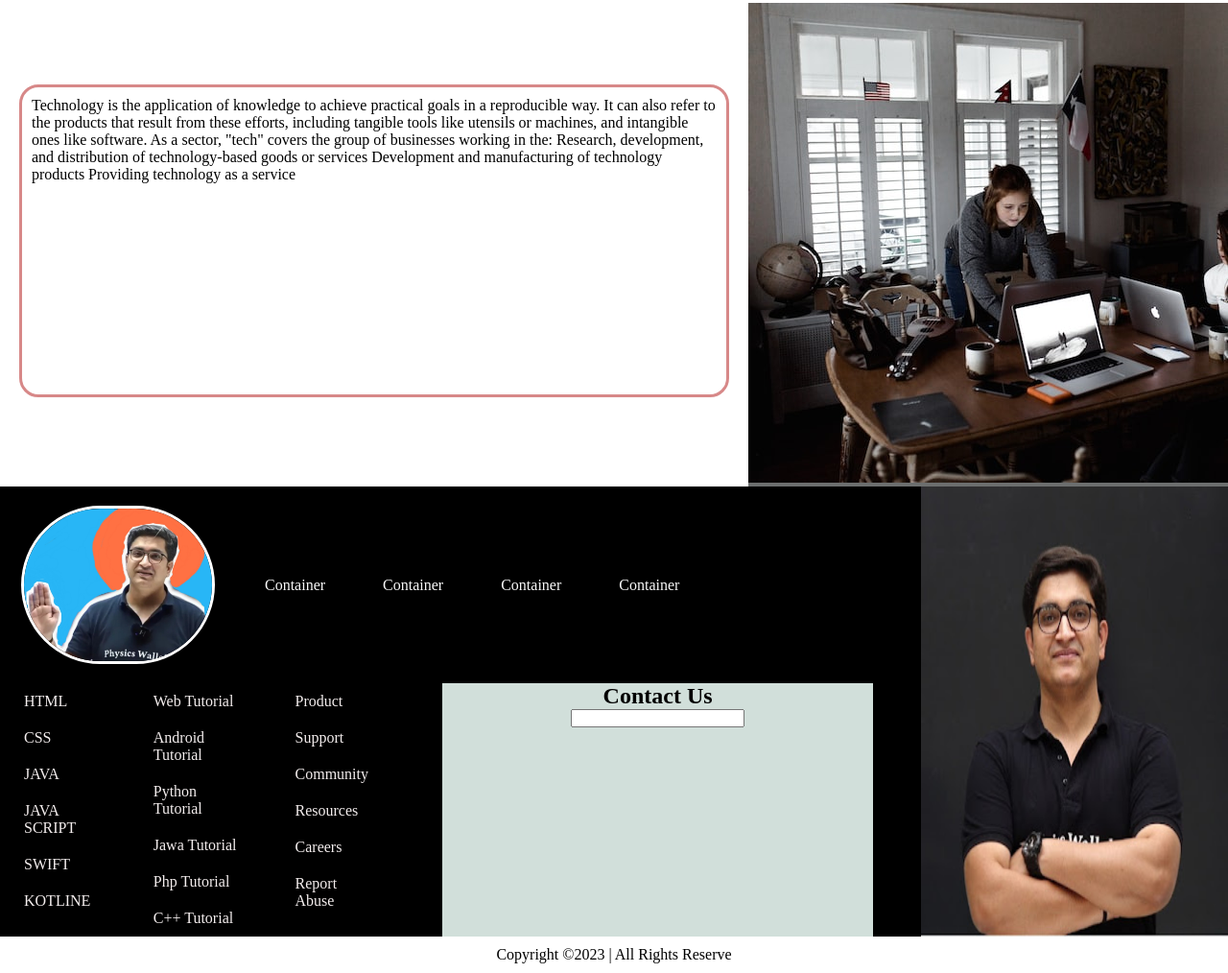
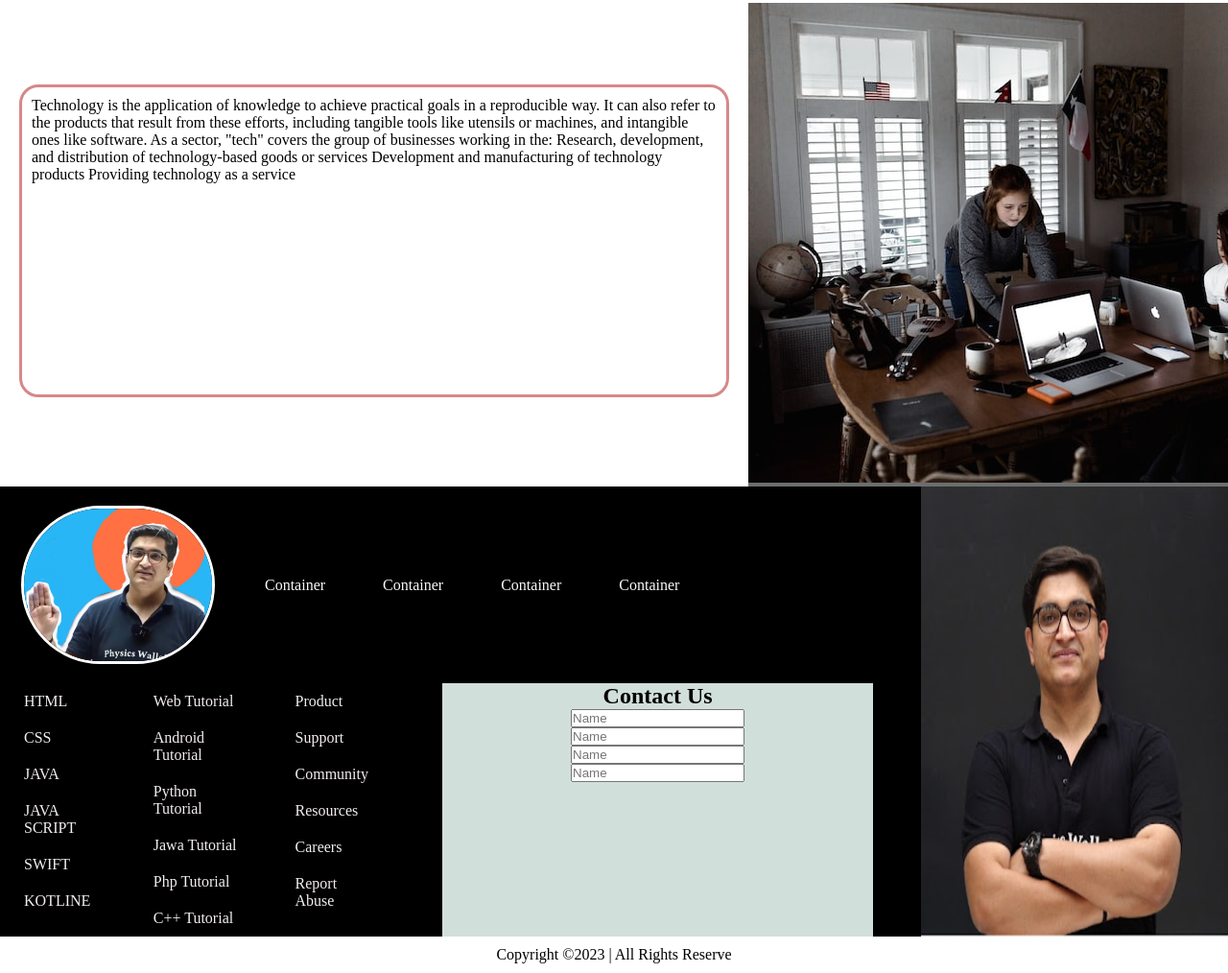
Before and after one commit to Paramhansh/simpu, a plain HTML site: page index.html in a window 1280 px wide. Shown: the part 1200-2214 px from the top of the page at 96% size. Drawn offline with Linux system fonts and the light colour scheme; files that its build step writes are made by us from their sources; files whose address does not match are found by name.

Commit message:
Update index.html
update

```diff
--- a/index.html
+++ b/index.html
@@ -136,10 +136,18 @@
                 <section class="contact">
                     <h2>Contact Us</h2>
                     <div class="table">
-                        <input type="text" name="Name" id="name">
+                        <input type="text" name="Name" id="name" placeholder="Name">
+                    </div>
+                     <div class="table">
+                        <input type="text" name="Name" id="name" placeholder="Name">
+                    </div>
+                     <div class="table">
+                        <input type="text" name="Name" id="name" placeholder="Name">
+                    </div>
+                     <div class="table">
+                        <input type="text" name="Name" id="name" placeholder="Name">
                     </div>
                 </section>
-
         </section>
 
         <div class="rightfooter">
```
